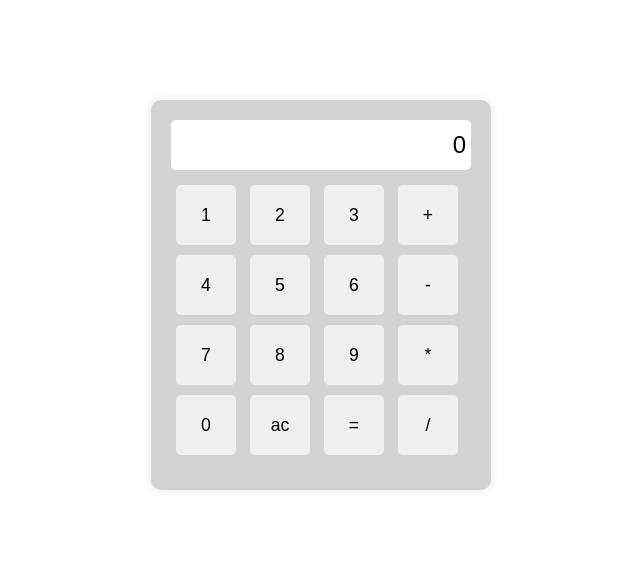
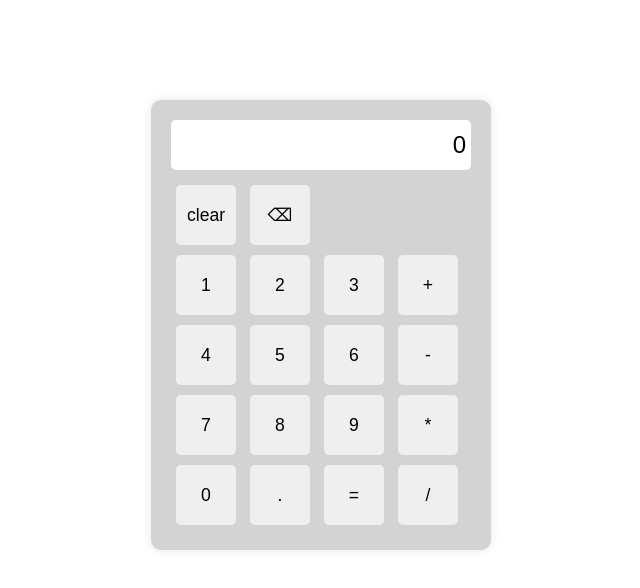
Before and after one commit to tametheelephant/odin-calculator, a plain HTML site: page index.html in a window 1280 px wide. Shown: the whole page, without its empty margins (319-959 px from the left). Drawn offline with Linux system fonts and the light colour scheme.

Commit message:
Add decimal and backspace buttons

```diff
--- a/index.html
+++ b/index.html
@@ -11,6 +11,10 @@
     <div class="calculator">
         <div>
             <input class="display" type="text" value="0" readonly>
+        </div>
+        <div>
+            <button class="clear">clear</button>
+            <button class="backspace">⌫</button>
         </div>
         <div>
             <button class="number">1</button>
@@ -32,7 +36,7 @@
         </div>
         <div>
             <button class="number">0</button>
-            <button class="clear">ac</button>
+            <button class="number">.</button>
             <button class="equals">=</button>
             <button class="operator">/</button>
         </div>
--- a/styles.css
+++ b/styles.css
@@ -3,7 +3,7 @@
     background-color: lightgray;
     margin: 100px auto;
     width: 300px;
-    height: 350px;
+    height: 410px;
     padding: 20px;
     border-radius: 10px;
     box-shadow: 0 0 10px rgba(0, 0, 0, 0.1);
```
